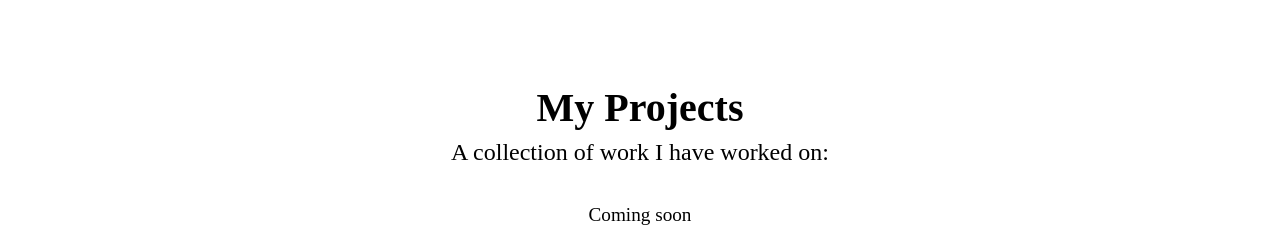
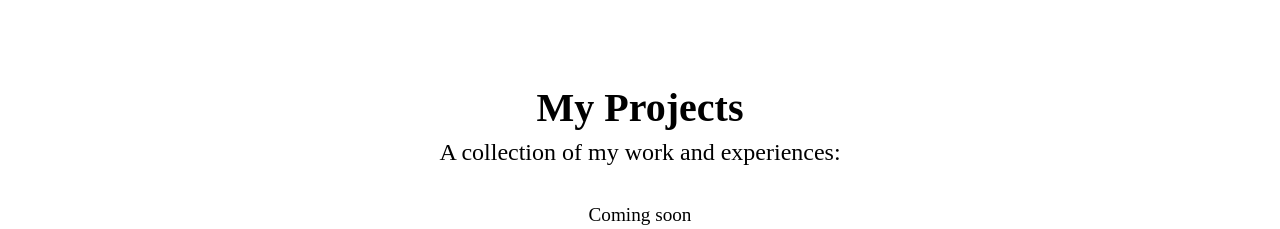
Before and after one commit to FelixKnutsen/portfolio, a React (Vite) app: page / in a window 1280 px wide. Shown: the part 960-1189 px from the top of the page. Built offline with nearby package versions, Linux system fonts and the light colour scheme.

Commit message:
spelling error

```diff
--- a/src/components/Experience.tsx
+++ b/src/components/Experience.tsx
@@ -7,7 +7,7 @@ const Experience: React.FC = () => {
       <ExperienceSection>
         <Content>
           <Title>My Projects</Title>
-          <Subtitle>A collection of work I have worked on:</Subtitle>
+          <Subtitle>A collection of my work and experiences:</Subtitle>
           <p>Coming soon</p>
         </Content>
       </ExperienceSection>
```
